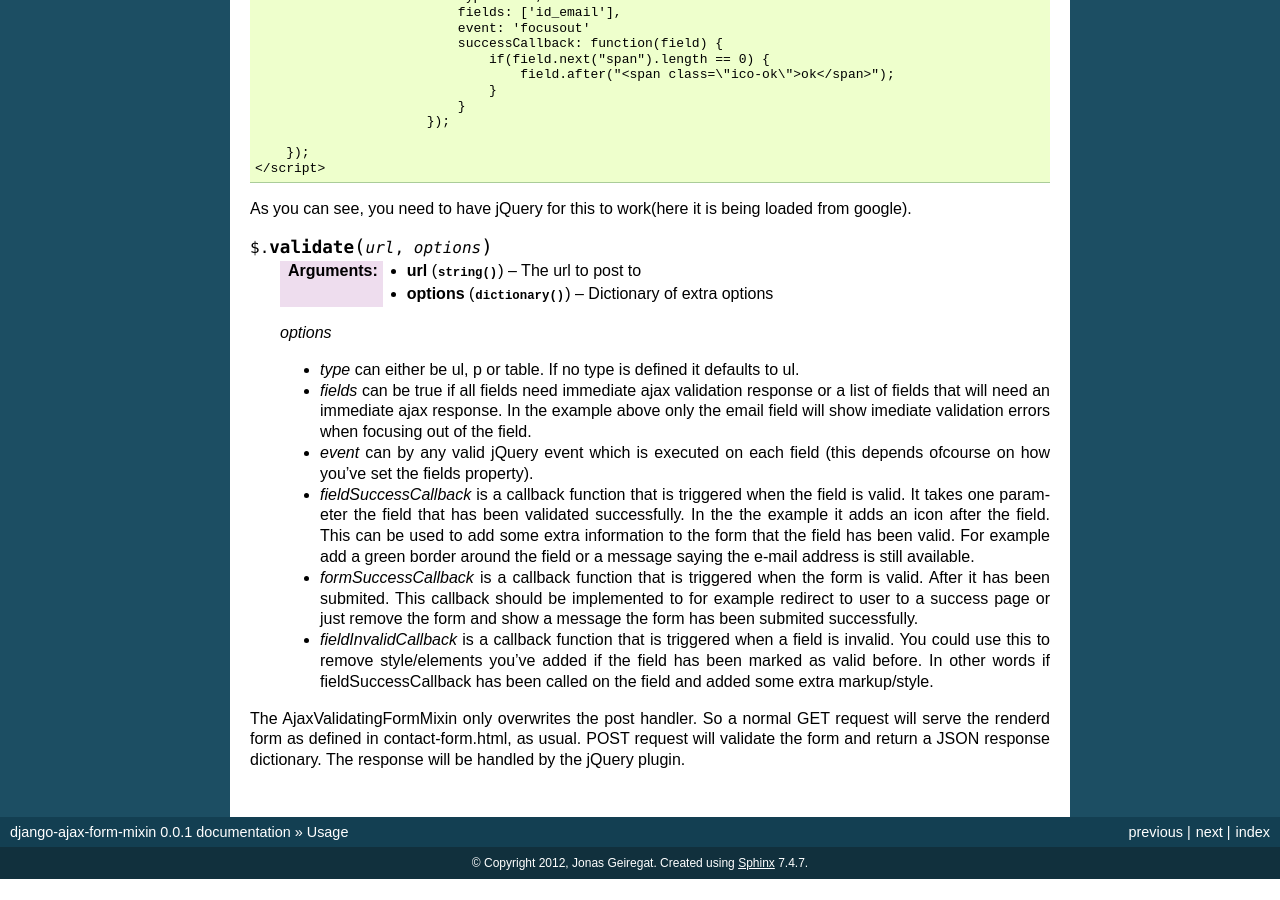
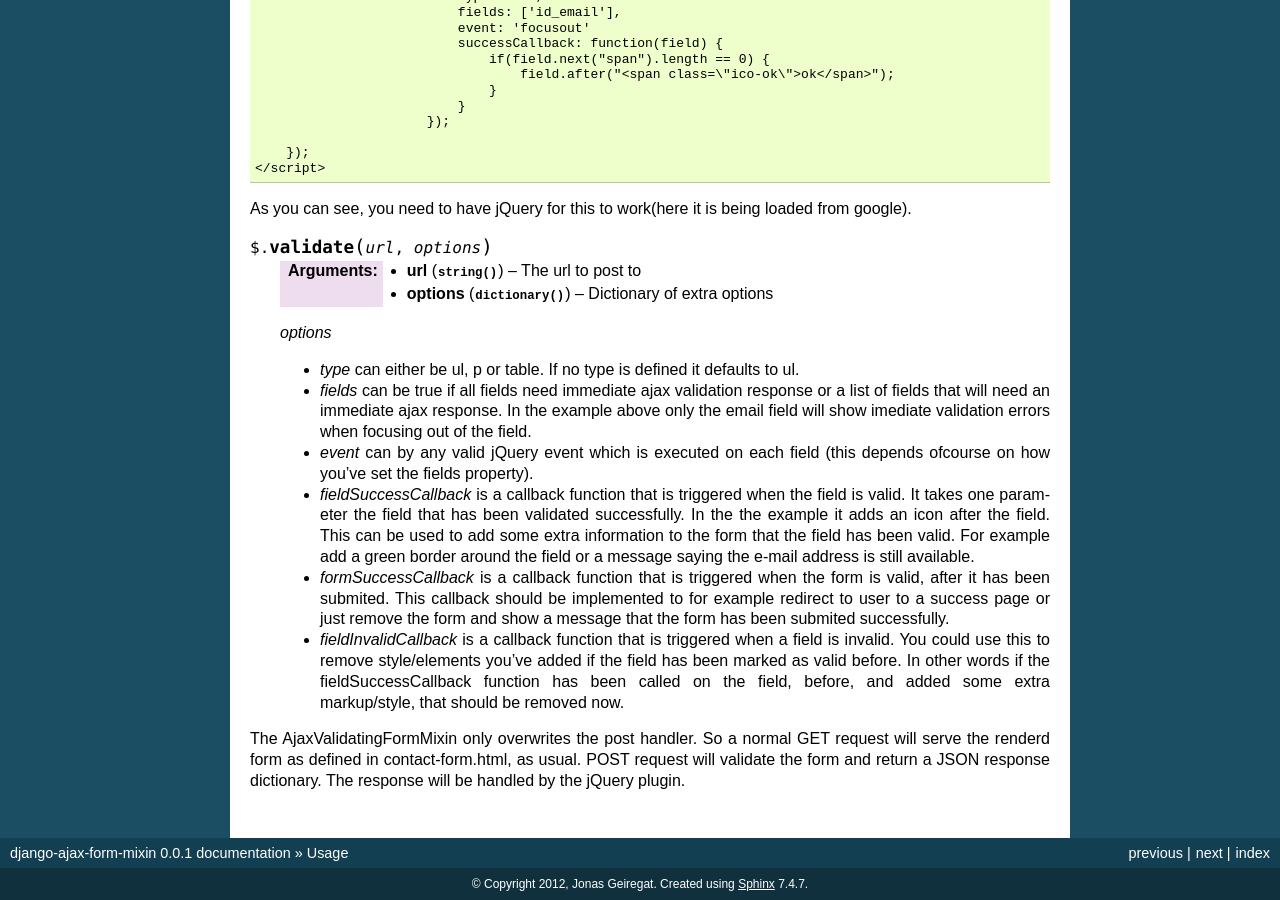
Before and after one commit to jonas-grgt/django-ajax-forms, a Sphinx documentation site: the page built from docs/usage.rst, in a window 1280 px wide and 900 px high, scrolled down 678 px. Built offline with Sphinx 7.4.7, drawn with Linux system fonts in a browser that asks for light colours; before the commit the page ends 1557 px from its top, so only the background shows below that.

Commit message:
Update docs/usage.rst
Made some small doc improvements for the javascript arguments

```diff
--- a/docs/usage.rst
+++ b/docs/usage.rst
@@ -60,8 +60,8 @@ from google).
     * `fields` can be true if all fields need immediate ajax validation response or a list of fields that will need an immediate ajax response.  In the example above only the email field will show imediate validation errors when focusing out of the field.
     * `event` can by any valid jQuery event which is executed on each field (this depends ofcourse on how you've set the fields property).
     * `fieldSuccessCallback` is a callback function that is triggered when the field is valid. It takes one parameter the field that has been validated successfully.  In the the example it adds an icon after the field. This can be used to add some extra information to the form that the field has been valid. For example add a green border around the field or a message saying the e-mail address is still available.
-    * `formSuccessCallback` is a callback function that is triggered when the form is valid. After it has been submited. This callback should be implemented to for example redirect to user to a success page or just remove the form and show a message the form has been submited successfully.
-    * `fieldInvalidCallback` is a callback function that is triggered when a field is invalid. You could use this to remove style/elements you've added if the field has been marked as valid before. In other words if fieldSuccessCallback has been called on the field and added some extra markup/style.
+    * `formSuccessCallback` is a callback function that is triggered when the form is valid, after it has been submited. This callback should be implemented to for example redirect to user to a success page or just remove the form and show a message that the form has been submited successfully.
+    * `fieldInvalidCallback` is a callback function that is triggered when a field is invalid. You could use this to remove style/elements you've added if the field has been marked as valid before. In other words if the fieldSuccessCallback function has been called on the field, before, and added some extra markup/style, that should be removed now.
 
 The AjaxValidatingFormMixin only overwrites the post handler.
 So a normal GET request will serve the renderd form as defined in contact-form.html, as usual.
```
